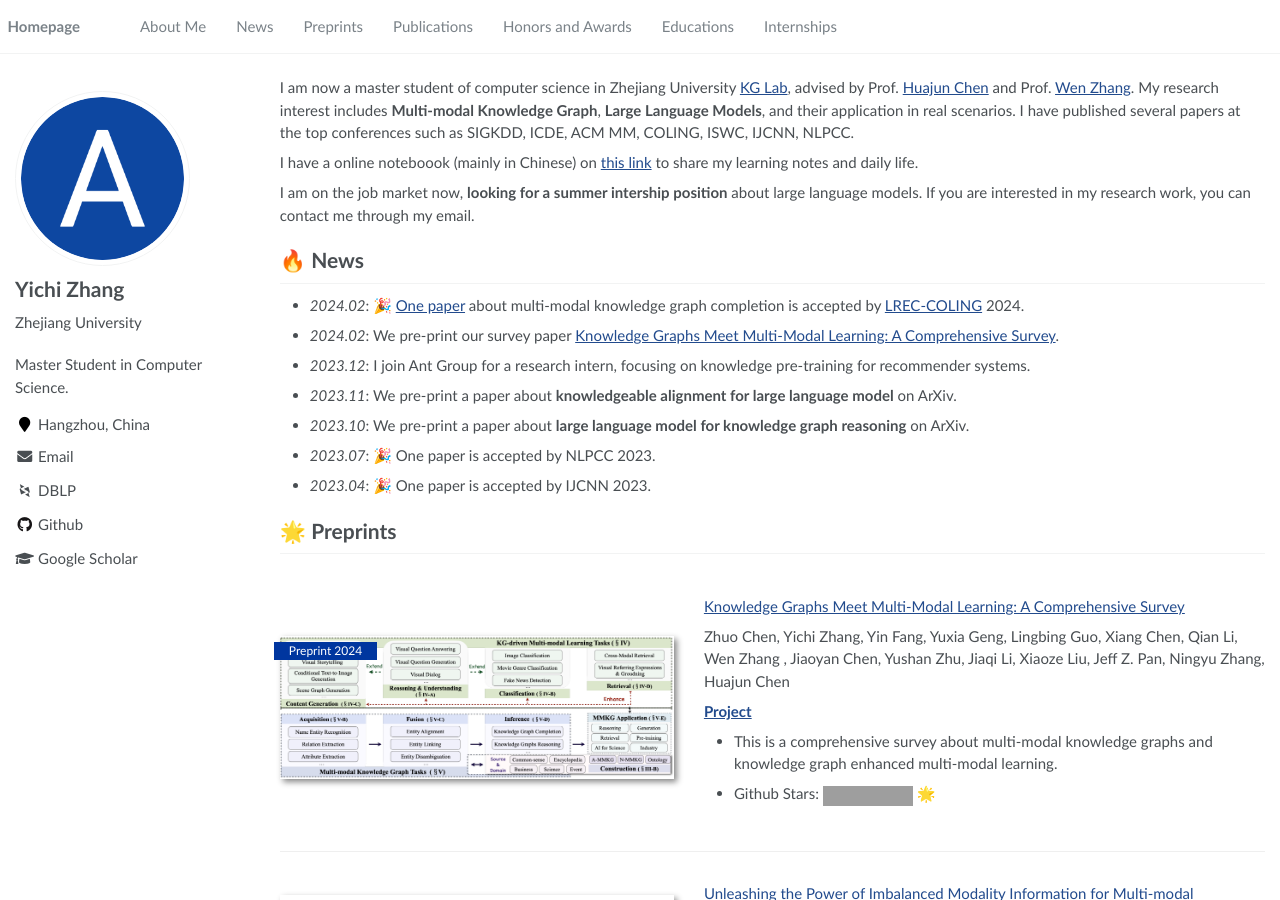
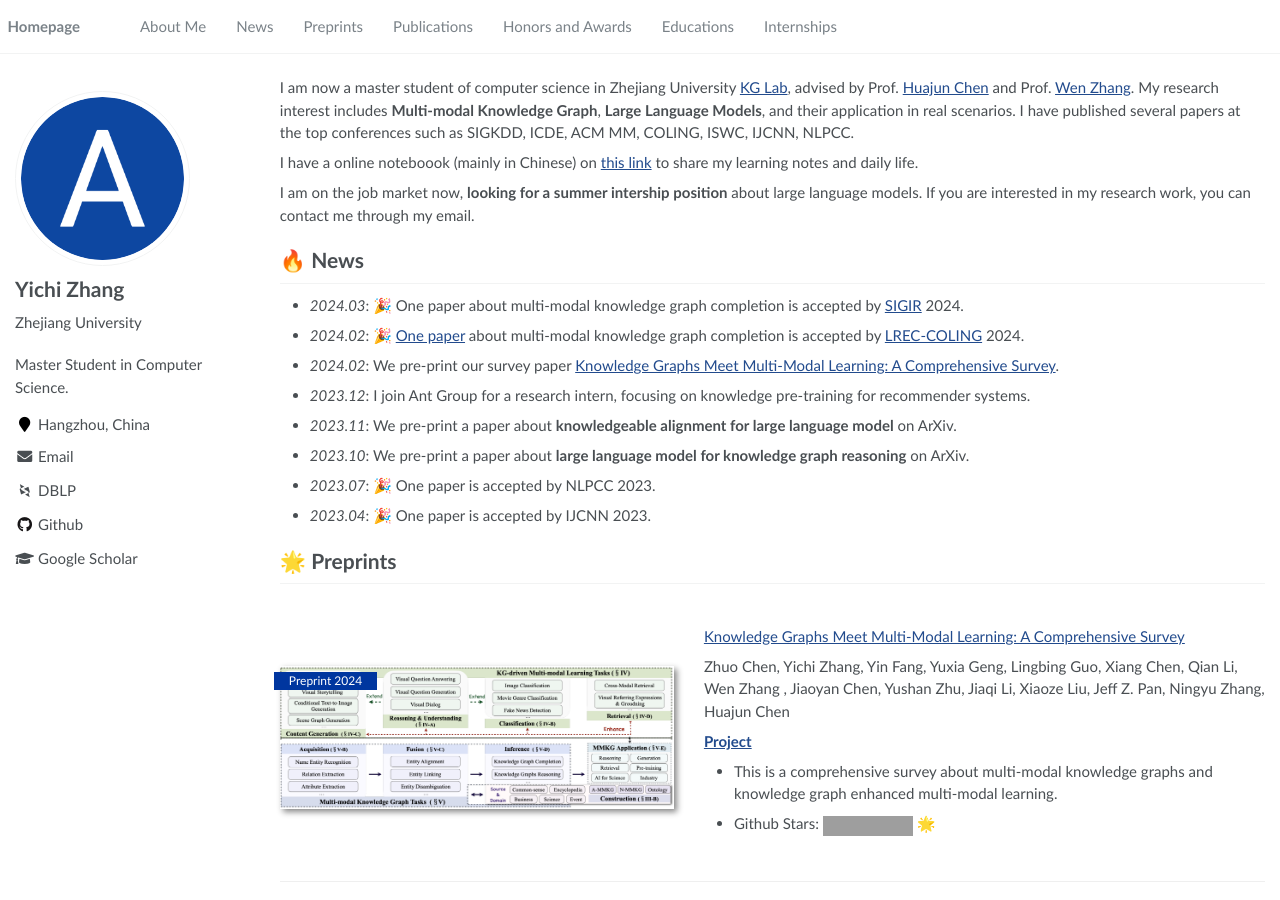
Before and after one commit to Zhang-Each/CV, a Jekyll site: the page built from _pages/about.md, in a window 1280 px wide and 900 px high. Built offline with Jekyll 4.4.1, drawn with Linux system fonts in a browser that asks for light colours; some web fonts are replaced; grey boxes are pictures that could not be loaded.

Commit message:
update information

```diff
--- a/_pages/about.md
+++ b/_pages/about.md
@@ -26,6 +26,7 @@ I am on the job market now, **looking for a summer intership position** about la
 
 
 # 🔥 News
+- *2024.03*: 🎉 One paper about multi-modal knowledge graph completion is accepted by [SIGIR](https://sigir-2024.github.io/index.html) 2024.
 - *2024.02*: 🎉 [One paper](https://arxiv.org/abs/2402.15444) about multi-modal knowledge graph completion is accepted by [LREC-COLING](https://lrec-coling-2024.org/) 2024.
 - *2024.02*: We pre-print our survey paper [Knowledge Graphs Meet Multi-Modal Learning: A Comprehensive Survey](http://arxiv.org/abs/2402.05391).
 - *2023.12*: I join Ant Group for a research intern, focusing on knowledge pre-training for recommender systems.
```
